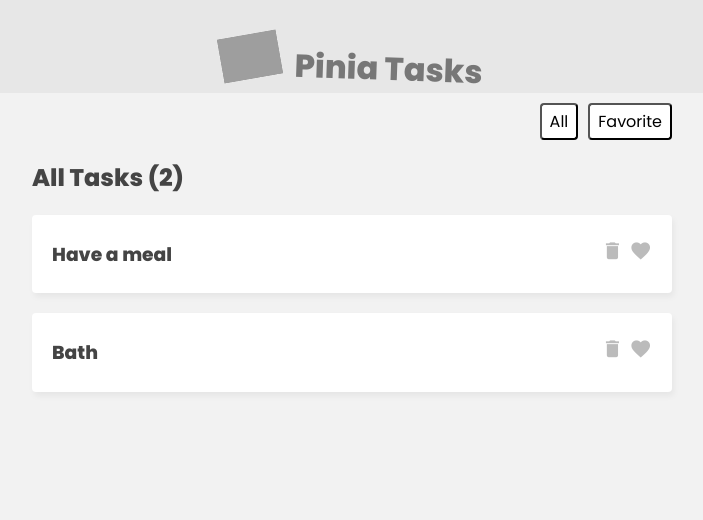
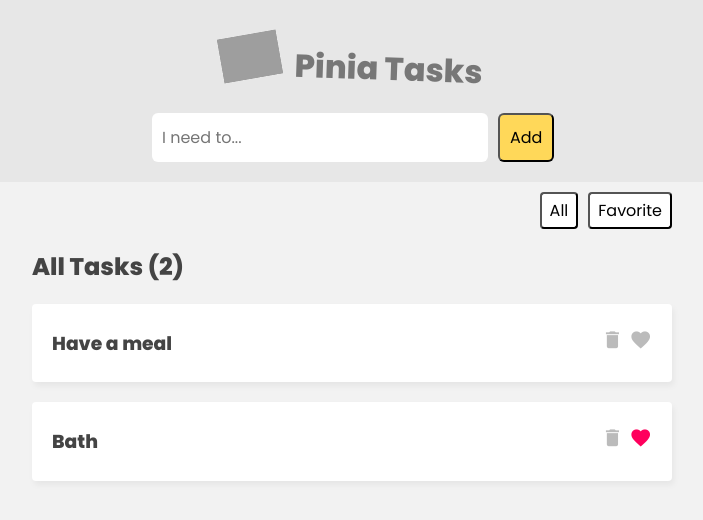
Before and after one commit to Sbh321/vue-pinia, a Vue app: page / in a window 1280 px wide. Shown: the top 520 px of the page, without its empty margins (288-991 px from the left). Built offline with nearby package versions, Linux system fonts and the light colour scheme; grey boxes are pictures that could not be loaded.

Commit message:
pinia actions and addTask, deleteTask, toggleTask functionality

```diff
--- a/src/App.vue
+++ b/src/App.vue
@@ -5,9 +5,23 @@
       <h1>Pinia Tasks</h1>
     </header>
 
+    <div class="new-task-form">
+      <TaskForm />
+    </div>
+
     <nav class="filter">
-      <button @click="filter = 'all'">All</button>
-      <button @click="filter = 'favs'">Favorite</button>
+      <button
+        @click="filter = 'all'"
+        :class="{ 'btn-active': filter === 'all' }"
+      >
+        All
+      </button>
+      <button
+        @click="filter = 'favs'"
+        :class="{ 'btn-active': filter === 'favs' }"
+      >
+        Favorite
+      </button>
     </nav>
 
     <div v-if="filter === 'all'" class="task-list">
@@ -29,6 +43,7 @@
 <script setup>
 import { ref } from "vue";
 import TaskDetails from "./components/TaskDetails.vue";
+import TaskForm from "./components/TaskForm.vue";
 import { useTaskStore } from "./stores/TaskStore";
 
 const taskStore = useTaskStore();
--- a/src/components/TaskDetails.vue
+++ b/src/components/TaskDetails.vue
@@ -2,18 +2,28 @@
   <div class="task">
     <h3>{{ task.title }}</h3>
     <div class="icons">
-      <i class="material-icons">delete</i>
-      <i class="material-icons">favorite</i>
-      <!-- <i class="material-icons">delete</i> -->
+      <i class="material-icons" @click="taskStore.deleteTask(task.id)"
+        >delete</i
+      >
+      <i
+        class="material-icons"
+        :class="{ active: task.isFav }"
+        @click="taskStore.toggleFav(task.id)"
+        >favorite</i
+      >
     </div>
   </div>
 </template>
 
 <script setup>
+import { useTaskStore } from "../stores/TaskStore";
+
 const props = defineProps({
   task: {
     type: Object,
     required: true,
   },
 });
+
+const taskStore = useTaskStore();
 </script>
--- /dev/null
+++ b/src/components/TaskForm.vue
@@ -0,0 +1,28 @@
+<template>
+  <form @submit.prevent="handleSubmit">
+    <input type="text" placeholder="I need to..." v-model="newTask" />
+    <button>Add</button>
+  </form>
+</template>
+
+<script setup>
+import { ref } from "vue";
+import { useTaskStore } from "../stores/TaskStore";
+
+const taskStore = useTaskStore();
+
+const newTask = ref("");
+
+const handleSubmit = () => {
+  if (newTask.value.length > 0) {
+    taskStore.addTask({
+      title: newTask.value,
+      isFav: false,
+      id: Math.floor(Math.random() * 100000000),
+    });
+    newTask.value = "";
+  }
+};
+</script>
+
+<style lang="scss" scoped></style>
--- a/src/stores/TaskStore.js
+++ b/src/stores/TaskStore.js
@@ -4,7 +4,7 @@
   state: () => ({
     tasks: [
       { id: 1, title: "Have a meal", isFav: false },
-      { id: 1, title: "Bath", isFav: true },
+      { id: 2, title: "Bath", isFav: true },
     ],
   }),
   getters: {
@@ -25,4 +25,18 @@
       return state.tasks.length;
     },
   },
+  actions: {
+    addTask(task) {
+      this.tasks.push(task);
+    },
+    deleteTask(id) {
+      this.tasks = this.tasks.filter((t) => {
+        return t.id !== id;
+      });
+    },
+    toggleFav(id) {
+      const task = this.tasks.find((t) => t.id === id);
+      task.isFav = !task.isFav;
+    },
+  },
 });
--- a/src/style.css
+++ b/src/style.css
@@ -61,6 +61,18 @@
   color: #bbb;
 }
 
+.task i.active {
+  color: #ff005d;
+}
+
+.material-icons:hover {
+  color: #777;
+}
+
+.material-icons {
+  user-select: none;
+}
+
 .filter {
   width: 640px;
   margin: 10px auto;
@@ -70,9 +82,42 @@
   display: inline-block;
   margin-left: 10px;
   background: #fff;
-  border: 2px solid ☐ #555;
   border-radius: 4px;
   padding: 4px 8px;
   cursor: pointer;
   font-size: 1em;
+  transition: 0.15s;
 }
+
+.new-task-form {
+  background: #e7e7e7;
+  padding: 20px 0;
+}
+
+form {
+  max-width: 400px;
+  margin: 0 auto;
+  display: grid;
+  grid-template-columns: 3fr 1fr;
+  gap: 10px;
+}
+form button {
+  background: #ffd859;
+  border: 2px solid ☐ black;
+  padding: 10px;
+  font-family: "Poppins";
+  border-radius: 6px;
+  cursor: pointer;
+  font-size: 1em;
+}
+form input {
+  border: 0;
+  padding: 10px;
+  border-radius: 6px;
+  color: #555;
+  font-size: 1em;
+}
+
+.btn-active {
+  background: #444;
+}
```
